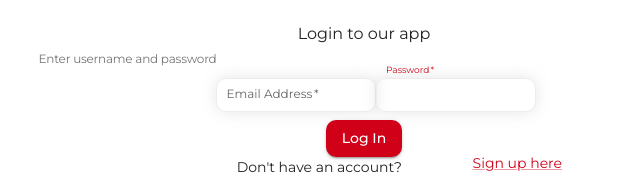
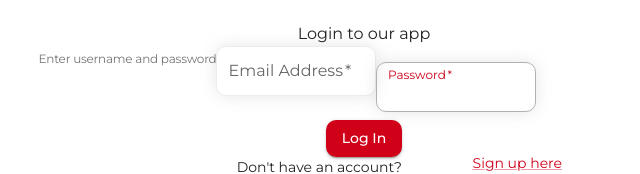
Before and after one commit to petrovicdalibor/IWParkingUI, a React (Vite) app: page /login in a window 1280 px wide. Shown: the part 572-746 px from the top of the page, without its empty margins (276-916 px from the left). Built offline with nearby package versions, Linux system fonts and the light colour scheme.

Commit message:
protected routes and login functionality

```diff
--- a/package.json
+++ b/package.json
@@ -14,8 +14,8 @@
     "@emotion/styled": "^11.11.0",
     "@mui/icons-material": "^5.14.3",
     "@mui/material": "^5.14.3",
-    "@mui/styles": "^5.14.3",
     "axios": "^1.4.0",
+    "jwt-decode": "^3.1.2",
     "react": "^18.2.0",
     "react-dom": "^18.2.0",
     "react-icons": "^4.10.1",
--- /dev/null
+++ b/src/api/axios.js
@@ -0,0 +1,5 @@
+import axios from "axios";
+
+export default axios.create({
+  baseURL: "https://localhost:7181",
+});
--- /dev/null
+++ b/src/context/AuthProvider.jsx
@@ -0,0 +1,44 @@
+import axios from "axios";
+import { createContext, useContext, useEffect, useMemo, useState } from "react";
+
+const AuthContext = createContext();
+
+const AuthProvider = ({ children }) => {
+  // State to hold the authentication token
+  const [token, setToken_] = useState(localStorage.getItem("token"));
+
+  // Function to set the authentication token
+  const setToken = (newToken) => {
+    setToken_(newToken);
+  };
+
+  useEffect(() => {
+    if (token) {
+      axios.defaults.headers.common["Authorization"] = "Bearer " + token;
+      localStorage.setItem("token", token);
+    } else {
+      delete axios.defaults.headers.common["Authorization"];
+      localStorage.removeItem("token");
+    }
+  }, [token]);
+
+  // Memoized value of the authentication context
+  const contextValue = useMemo(
+    () => ({
+      token,
+      setToken,
+    }),
+    [token]
+  );
+
+  // Provide the authentication context to the children components
+  return (
+    <AuthContext.Provider value={contextValue}>{children}</AuthContext.Provider>
+  );
+};
+
+export const useAuth = () => {
+  return useContext(AuthContext);
+};
+
+export default AuthProvider;
--- a/src/features/Sidebar/components/Sidebar.jsx
+++ b/src/features/Sidebar/components/Sidebar.jsx
@@ -13,7 +13,7 @@ import { SidebarItem } from "./SidebarItem";
 import { LuAlignJustify } from "react-icons/lu";
 import { GrClose } from "react-icons/gr";
 
-import { items } from "../../../shared/constants/navigation";
+import { items } from "../../../common/constants/navigation";
 
 const LogoImage = styled("img")(() => ({
   height: "32px",
--- a/src/features/pages/LoginMobile.jsx
+++ b/src/features/pages/LoginMobile.jsx
@@ -1,3 +1,5 @@
+import axios from "../../api/axios";
+
 import {
   Button,
   Typography,
@@ -11,10 +13,12 @@ import {
 import { styled } from "@mui/material/styles";
 import { ThemeProvider } from "@mui/material/styles";
 import Theme from "../../theme/Theme.js";
-import {makeStyles} from '@mui/styles';
+// import { makeStyles } from "@mui/styles";
 import loginimage from "../Login/components/loginimg.svg";
-import { BrowserRouter } from "react-router-dom";
-
+import { useContext, useState } from "react";
+import AuthContext, { useAuth } from "../../context/AuthProvider";
+import jwt_decode from "jwt-decode";
+import { useNavigate } from "react-router";
 
 const LogoImage = styled("img")(({ theme }) => ({
   [theme.breakpoints.down("md")]: {
@@ -32,13 +36,12 @@ const LoginTitle = styled(Typography)(({ theme }) => ({
   },
 }));
 
-const LoginImage = styled("img")(({theme}) => ({
+const LoginImage = styled("img")(({ theme }) => ({
   [theme.breakpoints.down("md")]: {
     width: "296px",
     height: "247px",
     flexShrink: 0,
-    marginLeft:"-30px",
-
+    marginLeft: "-30px",
   },
 }));
 
@@ -47,45 +50,26 @@ const LoginToOurPage = styled(Typography)(({ theme }) => ({
     marginTop: "30px",
     width: "169px",
     height: "34px",
-    fontSize:"18px",
-    marginLeft:"-185px",
+    fontSize: "18px",
+    marginLeft: "-185px",
     fontStyle: "normal",
     fontWeight: 500,
     lineHeight: "150%",
-    letterSpacing: "-0.342px"
-
+    letterSpacing: "-0.342px",
   },
 }));
 
-const EnterCredentials = styled(Typography)(({theme}) => ({
+const EnterCredentials = styled(Typography)(() => ({
   width: "194px",
-height:"22px",
+  height: "22px",
   flexShrink: 0,
   color: "#757575",
   fontSize: "12px",
   fontWeight: "400",
   lineHeight: "150%",
   letterSpacing: "-0.228px",
-marginLeft:"-153px"
+  marginLeft: "-153px",
 }));
-
-const LoginInput = styled(TextField)(({ theme }) => ({
-  [theme.breakpoints.down("md")]: {
-    width: "332px",
-    height: "45px",
-
-    boxShadow: theme.components.boxShadow
-  },
-}));
-
-const styles = makeStyles({
-  inputClass: {
-    '.MuiOutlinedInput-notchedOutline': {
-      borderStyle: 'none',
-    }
-  }
-});
-
 
 const LoginButton = styled(Button)(({ theme }) => ({
   [theme.breakpoints.down("md")]: {
@@ -93,13 +77,12 @@ const LoginButton = styled(Button)(({ theme }) => ({
     height: "45px",
     fontSize: "16px",
     marginTop: "20px",
-    marginBottom: "10px"
+    marginBottom: "10px",
   },
 }));
 
 const LoginLink = styled(Typography)(({ theme }) => ({
   [theme.breakpoints.down("md")]: {
-
     color: "#757575",
     fontFamily: "Montserrat",
     fontSize: "12px",
@@ -121,7 +104,7 @@ const SignupLink = styled(Link)(({ theme }) => ({
     fontSize: "12px",
     color: theme.palette.primary.main,
     fontWeight: 500,
-    lineHeight:"150%",
+    lineHeight: "150%",
     letterSpacing: "-0.264px",
     textDecorationLine: "underline",
     marginBottom: "-50px",
@@ -129,14 +112,51 @@ const SignupLink = styled(Link)(({ theme }) => ({
 }));
 
 function Login() {
-  //   const classes = useStyles();
-  const handleSubmit = (event) => {
-    // Handling form submission logic
-    event.preventDefault();
-    // ...
+  // const { setAuth } = useContext(AuthContext);
+  const { setToken } = useAuth();
+  const navigate = useNavigate();
+
+  const [email, setEmail] = useState("");
+  const [password, setPassword] = useState("");
+
+  const handleSubmit = async (e) => {
+    e.preventDefault();
+
+    try {
+      const response = await axios.post(
+        "/api/Auth/Login",
+        JSON.stringify({ email, password }),
+        {
+          headers: { "Content-Type": "application/json" },
+        }
+      );
+
+      console.log(JSON.stringify(response?.data));
+
+      const accessToken = response?.data?.token;
+      // const role = response?.data?.role;
+      // var decodedHeader = jwt_decode(accessToken);
+
+      // console.log(decodedHeader);
+
+      setToken(accessToken);
+      navigate("/", { replace: true });
+      // setAuth({ email, role, accessToken });
+      setEmail("");
+      setPassword("");
+      // navigate("/");
+    } catch (err) {
+      if (!err?.response) {
+        console.log("No Server Response");
+      } else if (err.response?.status === 400) {
+        console.log("Missing Username or Password");
+      } else if (err.response?.status === 401) {
+        console.log("Unauthorized");
+      } else {
+        console.log("Login Failed");
+      }
+    }
   };
-
-  const classes = styles();
 
   return (
     <>
@@ -144,7 +164,6 @@ function Login() {
         <CssBaseline />
         <Container component="main" maxWidth="xs">
           <Box
-
             sx={{
               display: "flex",
               marginTop: "30px",
@@ -158,7 +177,6 @@ function Login() {
             />
 
             <LoginTitle variant="h6">Parking</LoginTitle>
-
           </Box>
           <Box sx={{ textAlign: "center", marginBottom: "20px" }}>
             <Box
@@ -170,10 +188,7 @@ function Login() {
                 margin: "auto",
               }}
             >
-            <LoginImage
-            src={loginimage}
-            alt="Login"
-          />
+              <LoginImage src={loginimage} alt="Login" />
 
               <Box
                 component="form"
@@ -181,33 +196,34 @@ function Login() {
                 noValidate
                 sx={{ mt: 1 }}
               >
+                <LoginToOurPage variant="p">Login to our app</LoginToOurPage>
+                <br />
+                <EnterCredentials variant="p">
+                  Enter username and password
+                </EnterCredentials>
 
-              <LoginToOurPage variant="p">Login to our app</LoginToOurPage>
-              <br/>
-              <EnterCredentials variant="p">Enter username and password</EnterCredentials>
-              <LoginInput
-                margin="normal"
-                border="none"
+                <TextField
                   required
                   id="email"
                   label="Email Address"
-                name="email"
+                  // name="email"
+                  onChange={(e) => setEmail(e.target.value)}
+                  value={email}
                   autoComplete="email"
                   autoFocus
                   sx={{ width: "160px" }}
                   InputProps={{ disableUnderline: true }}
-                InputLabelProps={{
-                  style: { fontSize: "12px", marginLeft:"10px", marginTop:"3px" },
-                }}
-                className={classes.inputClass}
-                variant="standard"
+                  // className={classes.inputClass}
+                  variant="filled"
+                  size="small"
                 />
 
-
-              <LoginInput
+                <TextField
                   margin="normal"
                   required
-                name="password"
+                  // name="password"
+                  onChange={(e) => setPassword(e.target.value)}
+                  value={password}
                   label="Password"
                   type="password"
                   id="password"
@@ -215,12 +231,9 @@ function Login() {
                   autoFocus
                   sx={{ width: "160px" }}
                   InputProps={{ disableUnderline: true }}
-                InputLabelProps={{
-                  style: { fontSize: "12px", marginLeft:"10px", marginTop:"3px" },
-                }}
-                variant="standard"
+                  variant="filled"
+                  size="small"
                 />
-
 
                 <LoginButton type="submit" variant="contained">
                   Log In
@@ -231,13 +244,15 @@ function Login() {
                     <LoginLink variant="body2">
                       Don&apos;t have an account?
                     </LoginLink>
-
                   </Grid>
                   <Grid item>
-                  <SignupLink href="#" variant="body2" sx={{position:"relative", bottom:"6px"}}>
+                    <SignupLink
+                      href="#"
+                      variant="body2"
+                      sx={{ position: "relative", bottom: "6px" }}
+                    >
                       Sign up here
                     </SignupLink>
-
                   </Grid>
                 </Grid>
               </Box>
--- a/src/features/pages/SignupMobile.jsx
+++ b/src/features/pages/SignupMobile.jsx
@@ -1,4 +1,4 @@
-import React, { useState } from 'react';
+import React, { useEffect, useState } from "react";
 import {
   Button,
   Typography,
@@ -12,15 +12,13 @@ import {
 import { styled } from "@mui/material/styles";
 import { ThemeProvider } from "@mui/material/styles";
 import Theme from "../../theme/Theme.js";
-import { makeStyles } from '@mui/styles';
 
-import Radio from '@mui/material/Radio';
-import RadioGroup from '@mui/material/RadioGroup';
-import FormControlLabel from '@mui/material/FormControlLabel';
-import FormLabel from '@mui/material/FormLabel';
-import { RadioButtonUnchecked, RadioButtonChecked } from '@mui/icons-material';
-import { BrowserRouter } from "react-router-dom";
-
+import Radio from "@mui/material/Radio";
+import RadioGroup from "@mui/material/RadioGroup";
+import FormControlLabel from "@mui/material/FormControlLabel";
+import FormLabel from "@mui/material/FormLabel";
+import { RadioButtonUnchecked, RadioButtonChecked } from "@mui/icons-material";
+import axios from "../../api/axios.js";
 
 const LogoImage = styled("img")(({ theme }) => ({
   [theme.breakpoints.down("md")]: {
@@ -43,19 +41,18 @@ const SignUpNow = styled(Typography)(({ theme }) => ({
     marginTop: "30px",
     width: "169px",
     height: "34px",
-    fontSize:"18px",
-    marginLeft:"-222px",
+    fontSize: "18px",
+    marginLeft: "-222px",
     fontStyle: "normal",
     fontWeight: 500,
     lineHeight: "150%",
-    letterSpacing: "-0.342px"
-
+    letterSpacing: "-0.342px",
   },
 }));
 
-const FillInText = styled(Typography)(({theme}) => ({
+const FillInText = styled(Typography)(() => ({
   width: "194px",
-height:"22px",
+  height: "22px",
   flexShrink: 0,
   color: "#9C9C9C",
   fontSize: "12px",
@@ -63,12 +60,12 @@ fontWeight: "400",
   lineHeight: "150%",
   letterSpacing: "-0.228px",
   marginLeft: "-75px",
-marginRight: "15px"
+  marginRight: "15px",
 }));
 
-const SignUpAs = styled(Typography)(({theme}) => ({
+const SignUpAs = styled(Typography)(() => ({
   width: "194px",
-height:"22px",
+  height: "22px",
   flexShrink: 0,
   color: "#9C9C9C",
   fontSize: "12px",
@@ -77,17 +74,15 @@ lineHeight: "150%",
   letterSpacing: "-0.228px",
   marginLeft: "-105px",
   marginRight: "15px",
-}
-));
+}));
 
 const NameInput = styled(TextField)(({ theme }) => ({
   [theme.breakpoints.down("md")]: {
     width: "160px",
     height: "45px",
-    marginLeft:"-15px",
-    marginRight:"10px",
+    marginLeft: "-15px",
+    marginRight: "10px",
     boxShadow: theme.input.boxShadow,
-
   },
 }));
 
@@ -97,7 +92,6 @@ const SurnameInput = styled(TextField)(({ theme }) => ({
     height: "45px",
     marginRight: "-15px",
     boxShadow: theme.input.boxShadow,
-
   },
 }));
 
@@ -106,17 +100,8 @@ const LoginInput = styled(TextField)(({ theme }) => ({
     width: "332px",
     height: "45px",
     boxShadow: theme.input.boxShadow,
-
   },
 }));
-
-const styles = makeStyles({
-  inputClass: {
-    '.MuiOutlinedInput-notchedOutline': {
-      borderStyle: 'none',
-    }
-  }
-});
 
 const SignUpButton = styled(Button)(({ theme }) => ({
   [theme.breakpoints.down("md")]: {
@@ -124,7 +109,7 @@ const SignUpButton = styled(Button)(({ theme }) => ({
     height: "45px",
     fontSize: "16px",
     marginTop: "20px",
-    marginBottom: "10px"
+    marginBottom: "10px",
   },
 }));
 
@@ -140,11 +125,11 @@ const Or = styled(Typography)(({ theme }) => ({
     width: "332px",
     height: "8px",
     flexShrink: 0,
-    display:"flex",
-    justifyContent:"center",
-    alignItems:"center",
-    margin:"0 px",
-    marginLeft:"30px"
+    display: "flex",
+    justifyContent: "center",
+    alignItems: "center",
+    margin: "0 px",
+    marginLeft: "30px",
   },
 }));
 
@@ -156,25 +141,87 @@ const LoginHereLink = styled(Link)(({ theme }) => ({
     fontSize: "12px",
     color: theme.palette.primary.main,
     fontWeight: 500,
-    lineHeight:"150%",
+    lineHeight: "150%",
     letterSpacing: "-0.264px",
     textDecorationLine: "underline",
     marginBottom: "-50px",
   },
 }));
 
+const USER_REGEX = /^[A-Z0-9._%+-]+@[A-Z0-9.-]+\.[A-Z]{2,4}$/i;
+const PWD_REGEX = /^(?=.*[a-z])(?=.*[A-Z])(?=.*[0-9])(?=.*[!@#$%]).{8,24}$/;
+
 function Signup() {
-  const handleSubmit = (event) => {
-    // Handling form submission logic
-    event.preventDefault();
-    // ...
+  const [role, setRole] = useState("User");
+  const [name, setName] = useState("");
+  const [surname, setSurname] = useState("");
+  const [phone, setPhone] = useState("");
+
+  const [username, setUsername] = useState("");
+  const [validName, setValidName] = useState(false);
+
+  const [password, setPassword] = useState("");
+  const [validPassword, setValidPassword] = useState(false);
+
+  const [confirmPassword, setConfirmPassword] = useState("");
+  const [validConfirm, setValidConfirm] = useState(false);
+
+  useEffect(() => {
+    setValidName(USER_REGEX.test(username));
+  }, [username]);
+
+  useEffect(() => {
+    setValidPassword(PWD_REGEX.test(password));
+    setValidConfirm(password === confirmPassword);
+  }, [password, confirmPassword]);
+
+  const handleSubmit = async (e) => {
+    e.preventDefault();
+
+    console.log({
+      name,
+      surname,
+      username,
+      password,
+      confirmPassword,
+      phone,
+      role,
+    });
+
+    try {
+      const response = await axios.post(
+        "/api/Auth/Register",
+        JSON.stringify({
+          name,
+          surname,
+          username,
+          password,
+          confirmPassword,
+          phone,
+          role,
+        }),
+        {
+          headers: { "Content-Type": "application/json" },
+        }
+      );
+
+      console.log(response.data);
+    } catch (err) {
+      if (!err?.response) {
+        console.log("No Server Response");
+      } else if (err.response?.status === 400) {
+        console.log("Missing Username or Password");
+      } else if (err.response?.status === 401) {
+        console.log("Unauthorized");
+      } else {
+        console.log("Login Failed");
+      }
+      // errRef.current.focus();
+    }
   };
 
-  const classes = styles();
-  const [selectedValue, setSelectedValue] = useState('option1');
-
   const handleChange = (event) => {
-    setSelectedValue(event.target.value);
+    setRole(event.target.value);
   };
 
   return (
@@ -213,44 +260,73 @@ function Signup() {
                 sx={{ mt: 1 }}
               >
                 <SignUpNow variant="p">Sign up now</SignUpNow>
-                <br/>
+                <br />
                 <div>
-                  <FillInText variant="p">Fill in the form below to get instant access</FillInText>
+                  <FillInText variant="p">
+                    Fill in the form below to get instant access
+                  </FillInText>
                 </div>
-                <br/>
-                <br/>
-                <FormLabel component="legend" sx={{position:"absolute", left:"40px", marginTop:"-20px"}}>Sign up as:</FormLabel>
+                <br />
+                <br />
+                <FormLabel
+                  component="legend"
+                  sx={{
+                    position: "absolute",
+                    left: "40px",
+                    marginTop: "-20px",
+                  }}
+                >
+                  Sign up as:
+                </FormLabel>
                 <RadioGroup
                   aria-label="options"
-                  name="options"
-                  value={selectedValue}
+                  name="role"
+                  value={role}
                   onChange={handleChange}
                   sx={{
-                    display: 'flex',
-                    flexDirection: 'row',
-                    alignItems: 'center',
+                    display: "flex",
+                    flexDirection: "row",
+                    alignItems: "center",
                   }}
                 >
-                  <FormControlLabel sx={{marginLeft:"15px"}}
+                  <FormControlLabel
+                    sx={{ marginLeft: "15px" }}
                     value="User"
                     control={
                       <Radio
-                        icon={<RadioButtonUnchecked sx={{ fontSize: '14px' }} />}
-                        checkedIcon={<RadioButtonChecked sx={{ fontSize: '14px' }} />}
-                        sx={{ color: '#9C9C9C' }}
+                        icon={
+                          <RadioButtonUnchecked sx={{ fontSize: "14px" }} />
+                        }
+                        checkedIcon={
+                          <RadioButtonChecked sx={{ fontSize: "14px" }} />
+                        }
+                        sx={{ color: "#9C9C9C" }}
                       />
                     }
                     label={
-                      <Typography sx={{ fontSize: '14px', color: '#9C9C9C' }}>User</Typography>
+                      <Typography sx={{ fontSize: "14px", color: "#9C9C9C" }}>
+                        User
+                      </Typography>
                     }
                   />
-                  <FormControlLabel sx={{marginLeft:"10px"}}
+                  <FormControlLabel
+                    sx={{ marginLeft: "10px" }}
                     value="Owner"
-                    control={<Radio icon={<RadioButtonUnchecked sx={{ fontSize: '14px' }} />}
-                    checkedIcon={<RadioButtonChecked sx={{ fontSize: '14px' }} />}
-                    sx={{ color: '#9C9C9C' }} />}
+                    control={
+                      <Radio
+                        icon={
+                          <RadioButtonUnchecked sx={{ fontSize: "14px" }} />
+                        }
+                        checkedIcon={
+                          <RadioButtonChecked sx={{ fontSize: "14px" }} />
+                        }
+                        sx={{ color: "#9C9C9C" }}
+                      />
+                    }
                     label={
-                    <Typography sx={{ fontSize: '14px', color: '#9C9C9C' }}>Owner</Typography>
+                      <Typography sx={{ fontSize: "14px", color: "#9C9C9C" }}>
+                        Owner
+                      </Typography>
                     }
                   />
                 </RadioGroup>
@@ -261,6 +337,7 @@ function Signup() {
                   id="name"
                   label="Name"
                   name="name"
+                  onChange={(e) => setName(e.target.value)}
                   autoComplete="name"
                   autoFocus
                   sx={{ width: "160px" }}
@@ -268,14 +345,15 @@ function Signup() {
                     style: { fontSize: "12px" },
                   }}
                   InputProps={{ disableUnderline: true }}
-                  className={classes.inputClass}
+                  // className={classes.inputClass}
                   variant="standard"
                 />
                 <SurnameInput
                   margin="normal"
-                  border = "none"
+                  border="none"
                   required
                   name="surname"
+                  onChange={(e) => setSurname(e.target.value)}
                   label="Surname"
                   id="surname"
                   autoComplete="surname"
@@ -285,16 +363,17 @@ function Signup() {
                     style: { fontSize: "12px" },
                   }}
                   InputProps={{ disableUnderline: true }}
-                  className={classes.inputClass}
+                  // className={classes.inputClass}
                   variant="standard"
                 />
                 <LoginInput
                   margin="normal"
                   border="none"
                   required
-                  id="email"
+                  id="username"
                   label="Email Address"
-                  name="email"
+                  name="username"
+                  onChange={(e) => setUsername(e.target.value)}
                   autoComplete="email"
                   autoFocus
                   sx={{ width: "160px" }}
@@ -302,14 +381,15 @@ function Signup() {
                     style: { fontSize: "12px" },
                   }}
                   InputProps={{ disableUnderline: true }}
-                  className={classes.inputClass}
+                  // className={classes.inputClass}
                   variant="standard"
                 />
                 <LoginInput
                   margin="normal"
                   required
-                  border= "none"
+                  border="none"
                   name="password"
+                  onChange={(e) => setPassword(e.target.value)}
                   label="Password"
                   type="password"
                   id="password"
@@ -320,14 +400,15 @@ function Signup() {
                     style: { fontSize: "12px" },
                   }}
                   InputProps={{ disableUnderline: true }}
-                  className={classes.inputClass}
+                  // className={classes.inputClass}
                   variant="standard"
                 />
                 <LoginInput
                   margin="normal"
                   required
-                  border = "none"
-                  name="cpassword"
+                  border="none"
+                  name="confirmPassword"
+                  onChange={(e) => setConfirmPassword(e.target.value)}
                   label="Confirm password"
                   type="password"
                   id="cpassword"
@@ -337,7 +418,7 @@ function Signup() {
                     style: { fontSize: "12px" },
                   }}
                   InputProps={{ disableUnderline: true }}
-                  className={classes.inputClass}
+                  // className={classes.inputClass}
                   variant="standard"
                 />
                 <LoginInput
@@ -345,6 +426,7 @@ function Signup() {
                   required
                   border="none"
                   name="phone"
+                  onChange={(e) => setPhone(e.target.value)}
                   label="Phone number"
                   type="tel"
                   id="phone"
@@ -355,21 +437,28 @@ function Signup() {
                     style: { fontSize: "12px" },
                   }}
                   InputProps={{ disableUnderline: true }}
-                  className={classes.inputClass}
+                  // className={classes.inputClass}
                   variant="standard"
                 />
                 <SignUpButton type="submit" variant="contained">
                   Sign up
                 </SignUpButton>
-                <br/>
+                <br />
                 <Grid container>
                   <Grid item xs>
-                    <Or variant="body2">
-                      or
-                    </Or>
+                    <Or variant="body2">or</Or>
                   </Grid>
                   <Grid item>
-                    <LoginHereLink href="#" variant="body2" sx={{position:"relative", top:"5px", left:"23px", display:"block"}}>
+                    <LoginHereLink
+                      href="#"
+                      variant="body2"
+                      sx={{
+                        position: "relative",
+                        top: "5px",
+                        left: "23px",
+                        display: "block",
+                      }}
+                    >
                       Log in here
                     </LoginHereLink>
                   </Grid>
```
Also changed, not shown: src/App.jsx (+28 -7 lines), src/common/constants/routes.js (added, +50 -0 lines), src/routes/ProtectedRoute.jsx (added, +19 -0 lines), src/routes/index.jsx (added, +72 -0 lines), src/shared/constants/routes.js (deleted, +0 -25 lines), src/common/constants/navigation.jsx (renamed from src/shared/constants/navigation.jsx), 1 other file (tests, documents, lock files or other folders). Lines whose indentation alone changed are shown as unchanged.
